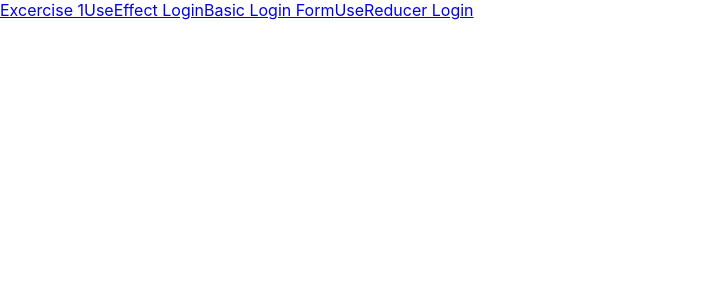
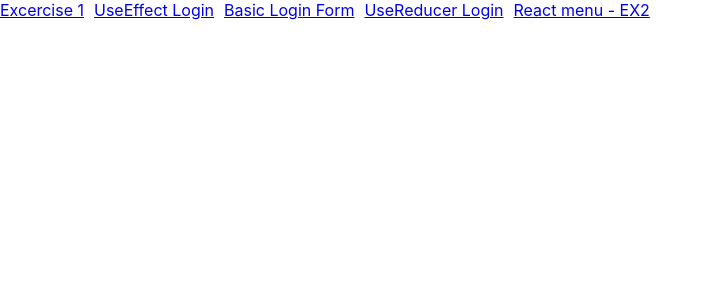
Before and after one commit to shrujan/React-Basic---UserComponent, a React (Create React App) app: page / in a window 1280 px wide. Shown: the top 300 px of the page, without its empty margins (0-711 px from the left). Built offline with nearby package versions, Linux system fonts and the light colour scheme.

Commit message:
added new menu

```diff
--- /dev/null
+++ b/src/Routing/Exercice2ReactMenu.tsx
@@ -0,0 +1,5 @@
+import { MenuHome } from "../components/Exercice-2-React-Menu/Home"
+
+export const ReactMenu = () => {
+  return <MenuHome />
+}
--- /dev/null
+++ b/src/Routing/Home.module.scss
@@ -0,0 +1,4 @@
+div.links {
+  display: flex;
+  gap: 10px;
+}
--- a/src/Routing/Home.tsx
+++ b/src/Routing/Home.tsx
@@ -1,12 +1,14 @@
 import { Link } from "react-router-dom";
+import styles from './Home.module.scss';
 
 export const Home = () => {
   return (
-    <div>
+    <div className={ styles['links'] }>
       <Link to="/exercise-1">Excercise 1</Link>
       <Link to="/use-effect-login">UseEffect Login</Link>
       <Link to="/basic-login">Basic Login Form</Link>
       <Link to="/use-reducer-login">UseReducer Login</Link>
+      <Link to="/React-Menu">React menu - EX2</Link>
     </div>
   )
 }
--- /dev/null
+++ b/src/components/Exercice-2-React-Menu/Home.tsx
@@ -0,0 +1,4 @@
+
+export const MenuHome = () => {
+  return <div>Home</div>
+}
```
Also changed, not shown: src/App.tsx (+6 -4 lines).
